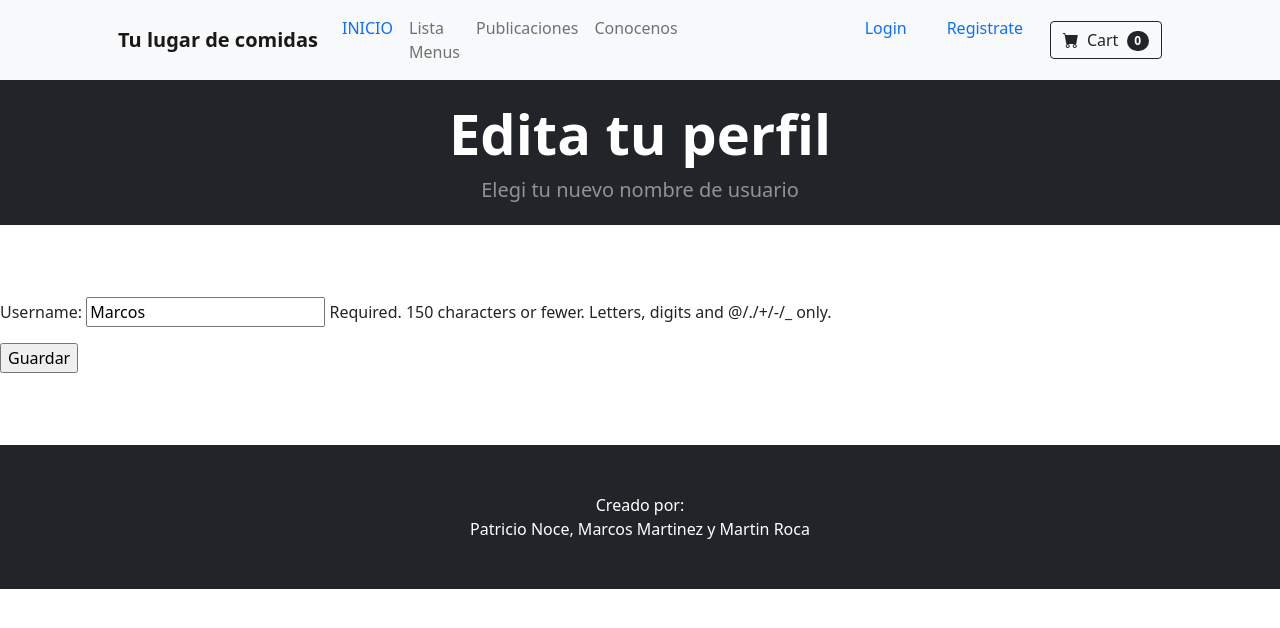
After one commit to PatricioNoce/Proyecto_Grupo_5_NMR, a Django app: page /user-profile/2/ in a window 1280 px wide. The commit adds this page. Shown: the top 628 px of the page. Run offline with Django 4.2, Linux system fonts and the light colour scheme; data comes from the database, SQL or seed files in the repository; both versions use the stored data as it was after the commit; some libraries are stand-ins or nearby versions.

Commit message:
link botones inicio, estandarice imagenes, actualizacion perfil y buscar publicaciones

```diff
--- a/Proyecto_final/urls.py
+++ b/Proyecto_final/urls.py
@@ -20,7 +20,7 @@ from operator import index
 from django.contrib import admin
 from django.urls import path
 from nmr_food.views import (index, about, BuscarMenu, ListMenu, CreateMenu, DeleteMenu, UpdateMenu, DetailMenu,
-                             Nmr_Login, Nmr_Logout, RegistroPagina, ListPost, CreatePost, UpdatePost, DetailPost,
+                             Nmr_Login, Nmr_Logout, RegistroPagina, ProfileUpdate, ListPost, CreatePost, UpdatePost, DetailPost,
                              DeletePost, SearchPostByName  )
 
 urlpatterns = [
@@ -36,6 +36,7 @@ urlpatterns = [
     path('login/', Nmr_Login.as_view(), name="login"),
     path('logout/', Nmr_Logout.as_view(), name="logout"),
     path('registro/', RegistroPagina.as_view(), name='registro'),
+    path('user-profile/<int:pk>/', ProfileUpdate.as_view(), name='profile-update'),
     path('list/', ListPost.as_view(), name="list-post"),
     path('create/', CreatePost.as_view(), name="create-post"),
     path('detail/<int:pk>/', DetailPost.as_view(), name="detail-post"),
--- /dev/null
+++ b/nmr_food/templates/auth/user_form.html
@@ -0,0 +1,24 @@
+{% extends 'nmr_food/index.html' %}
+
+{% block content %}
+
+<header class="bg-dark py-3">
+    <div class="container px-2 px-lg-4 my-1">
+        <div class="text-center text-white">
+            <h1 class="display-4 fw-bolder">Edita tu perfil</h1>
+            <p class="lead fw-normal text-white-50 mb-0">Elegi tu nuevo nombre de usuario</p>
+        </div>
+    </div>
+</header>
+<br>
+<br>
+<br>
+<form enctype='multipart/form-data' method="post">
+    {% csrf_token %}
+    {{form.as_p}}
+    <strong><input type="submit" value="Guardar"></strong>
+</form>
+<br>
+<br>
+<br>
+{% endblock %}
--- a/nmr_food/templates/nmr_food/index.html
+++ b/nmr_food/templates/nmr_food/index.html
@@ -35,6 +35,7 @@
                           <li class="nav-item">
                             <a class="nav-link" href="{% url 'acerca_de_mi' %}">Conocenos</a>
                           </li>
+
                           <div class="container"></div>
                           <div class="container"></div>
                           <div class="container"></div>
@@ -49,6 +50,11 @@
                           <div class="container">
                             <!-- borre -->
                           </div>
+                          <div class="container">
+                            <li class="nav-item">
+                              <a class="nav-link" href= "{% url 'profile-update' user.id %}"><span class="text-primary">Perfil</span></a>
+                            </li>
+                            </div>
                           <div class="container">
                           <li class="nav-item">
                             <a class="nav-link" href="{% url 'logout' %}"><span class="text-primary">Logout</span></a>
--- a/nmr_food/views.py
+++ b/nmr_food/views.py
@@ -8,6 +8,8 @@ from django.urls import reverse_lazy
 from django.contrib.auth.mixins import LoginRequiredMixin
 from django.contrib.auth.views import LoginView, LogoutView
 from django.contrib.auth import login
+from django.contrib.auth.forms import UserCreationForm
+from django.contrib.auth.admin import User
 
 
 def index(request):
@@ -103,6 +105,12 @@ class RegistroPagina(FormView):
         return super(RegistroPagina, self).get(*args, **kwargs)
 
 
+class ProfileUpdate(UpdateView):
+    model = User
+    fields = ['username']
+    success_url = reverse_lazy('login')
+
+
 class Nmr_Logout(LogoutView):
     template_name = 'nmr_food/logout.html'
 
@@ -138,5 +146,5 @@ class DeletePost(DeleteView):
 
 class SearchPostByName(ListView):
     def get_queryset(self):
-        menu_comida = self.request.GET.get('menu-comida')
-        return Post.objects.filter(comida__icontains=menu_comida)
+        post_title = self.request.GET.get('post-title')
+        return Post.objects.filter(title__icontains=post_title)
```
Also changed, not shown: nmr_food/templates/nmr_food/post_list.html (+12 -0 lines), db.sqlite3.
